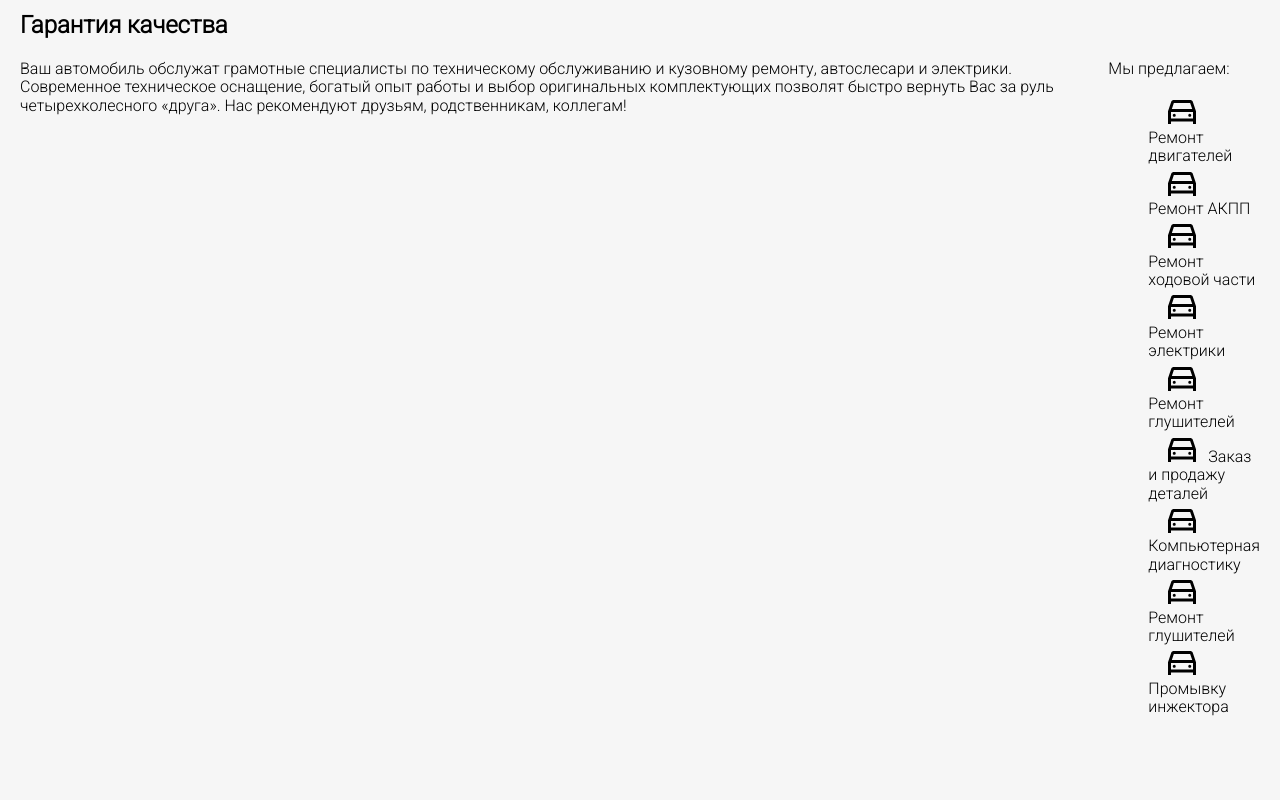
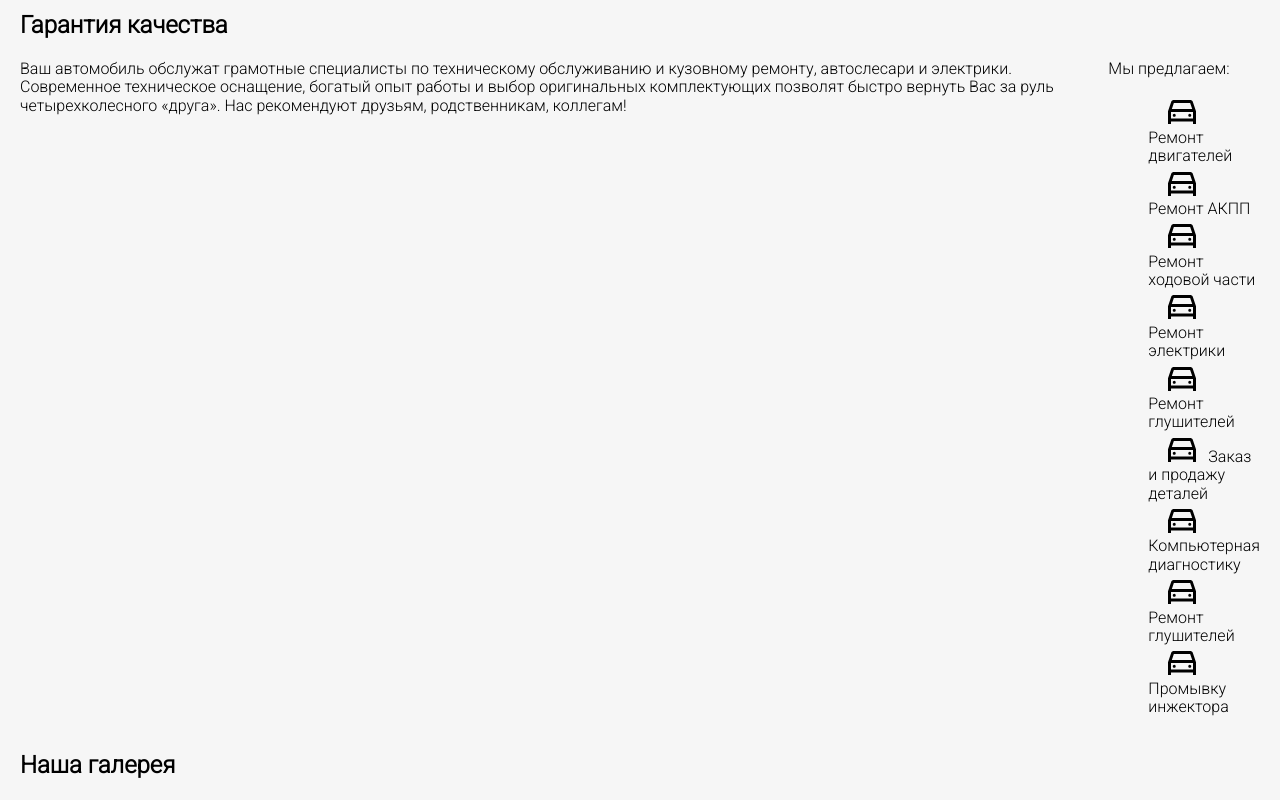
Before and after one commit to Vladalarionova/car_service, a plain HTML site: page index.html in a window 1280 px wide. Shown: the part 841-1641 px from the top of the page. Before the commit the page ends 1574 px from the top, so only its background shows below. Drawn offline with Linux system fonts and the light colour scheme.

Commit message:
Initial commit

```diff
--- a/index.html
+++ b/index.html
@@ -125,7 +125,12 @@
                         </ul>
                     </div>
                 </div>
+            </section>
+            <section class="gallery">
+                <h2>Наша галерея</h2>
+                <div class="gallery-flex">
 
+                </div>
             </section>
         </main>
     </div>
```
